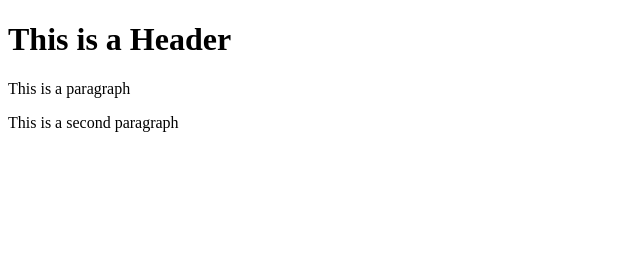
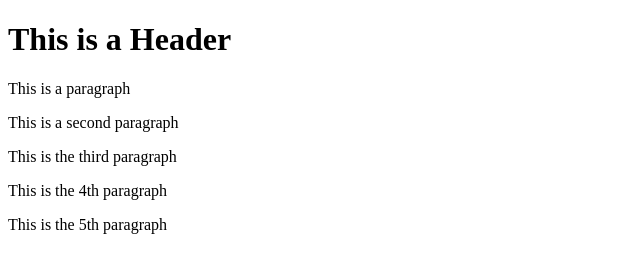
Before and after one commit to MarcAmato/git-test, a website: page index.html in a window 1280 px wide. Shown: the whole page, without its empty margins (0-640 px from the left). Drawn offline with Linux system fonts and the light colour scheme.

Commit message:
fourth commit

```diff
--- a/index.html
+++ b/index.html
@@ -6,5 +6,9 @@
         <h1>This is a Header</h1>
         <p>This is a paragraph</p>
         <p>This is a second paragraph</p>
+        <p>This is the third paragraph</p>
+        <p>This is the 4th paragraph</p>
+
+        <p>This is the 5th paragraph</p>
     </body>
 </html>
```
Also changed, not shown: package.json (added, +28 -0 lines), 2 other files.
